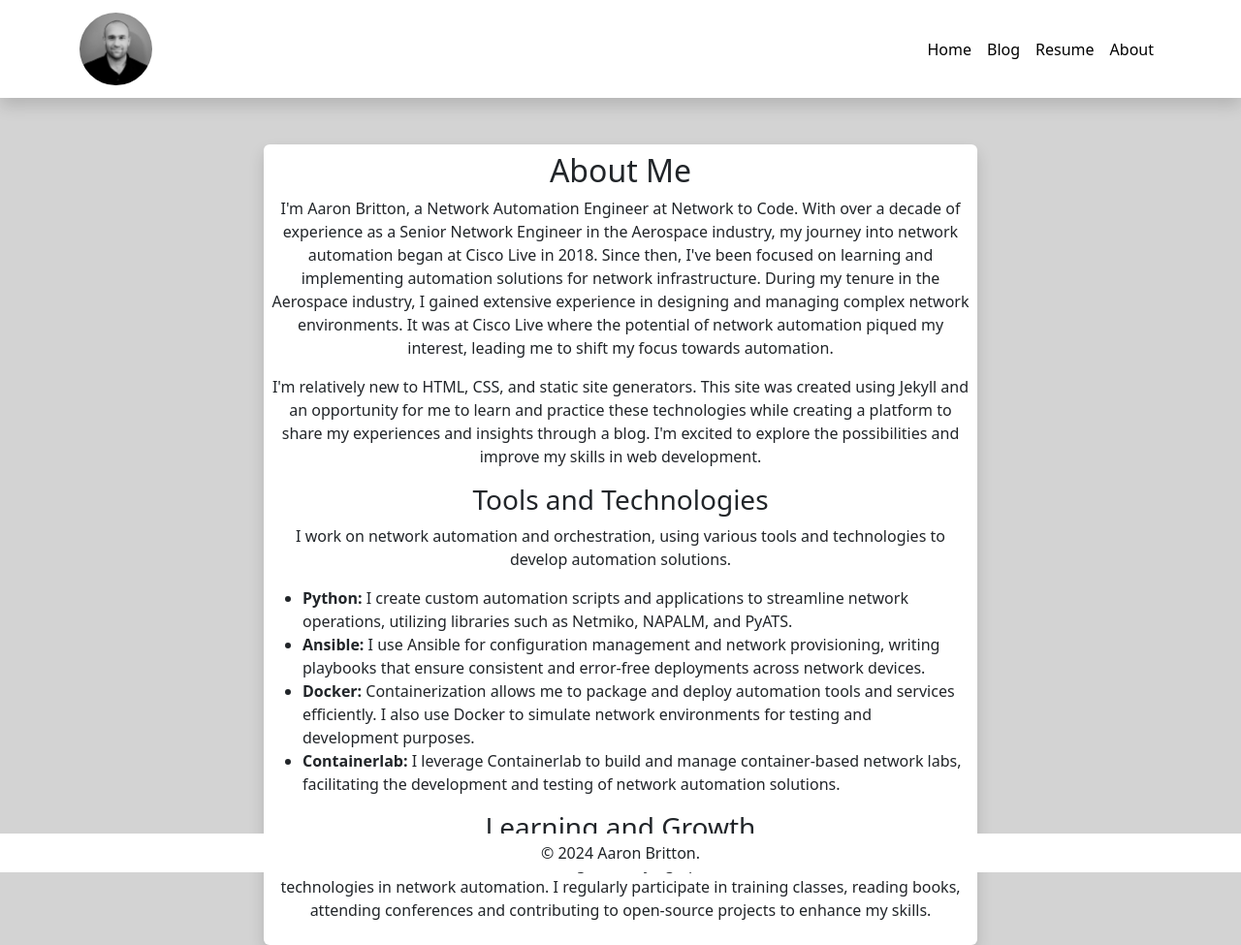
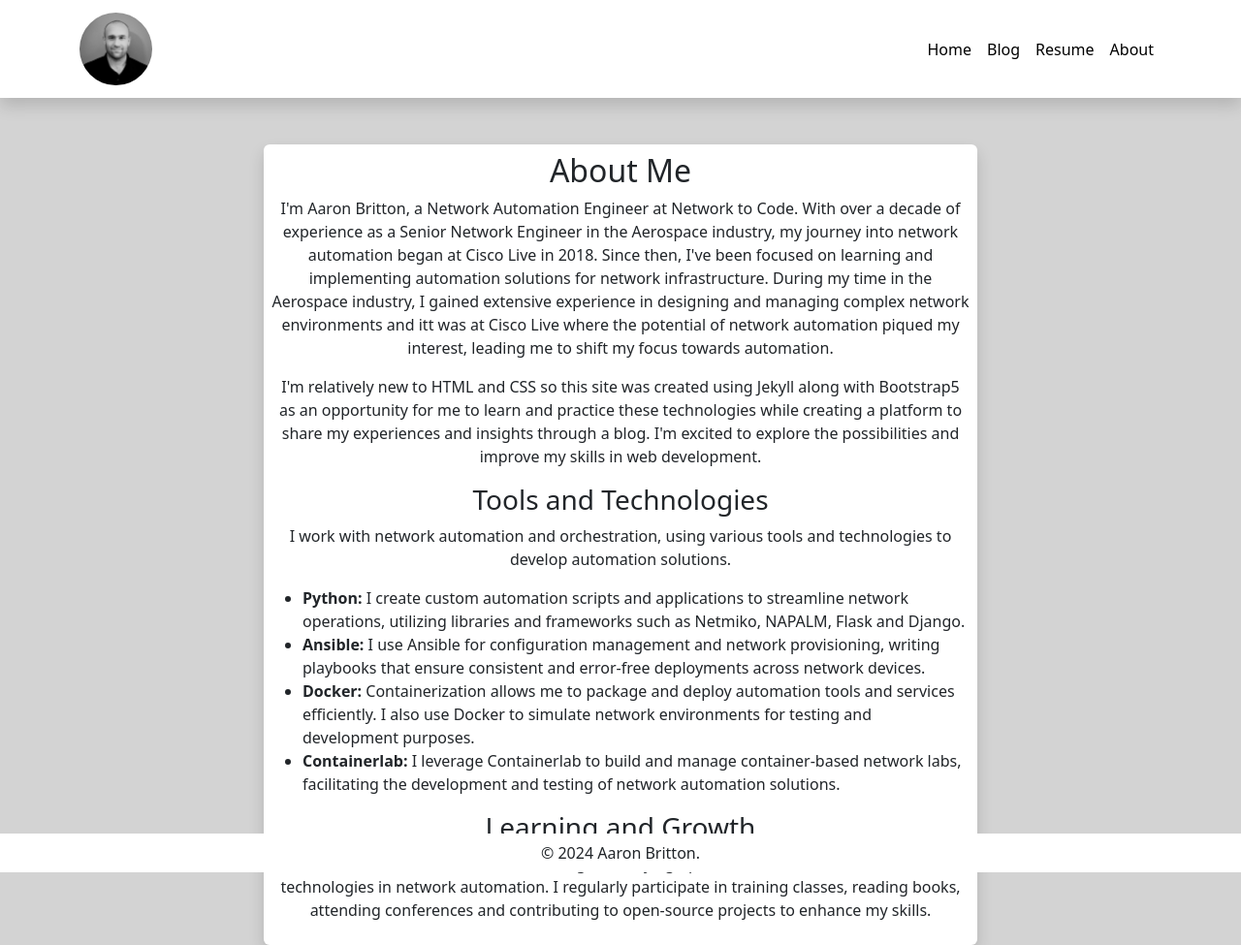
Before and after one commit to networkautomaniac/networkautomaniac.github.io, a Jekyll site: the page built from about.html, in a window 1280 px wide. Shown: the whole page at 97% size. Built offline with Jekyll 4.4.1, drawn with Linux system fonts in a browser that asks for light colours.

Commit message:
Update about

```diff
--- a/_includes/footer.html
+++ b/_includes/footer.html
@@ -1,4 +1,4 @@
-<footer class="footer mt-auto py-2 text-center bg-white fixed-bottom">
+<footer class="footer py-2 text-center bg-white fixed-bottom">
   <div class="container">
     <span>&copy; {{ site.time | date: '%Y' }} Aaron Britton.</span>
   </div>
--- a/about.html
+++ b/about.html
@@ -11,19 +11,19 @@ title: About
         <p>I'm Aaron Britton, a Network Automation Engineer at Network to Code. With over a decade of
           experience as a Senior Network Engineer in the Aerospace industry, my journey into network automation began at
           Cisco Live in 2018. Since then, I've been focused on learning and implementing automation solutions for network
-          infrastructure.  During my tenure in the Aerospace industry, I gained extensive experience in designing
-          and managing complex network environments. It was at Cisco Live where the potential of network automation
+          infrastructure.  During my time in the Aerospace industry, I gained extensive experience in designing
+          and managing complex network environments and itt was at Cisco Live where the potential of network automation
           piqued my interest, leading me to shift my focus towards automation.</p>
-        <p>I'm relatively new to HTML, CSS, and static site generators. This site was created
-          using Jekyll and an opportunity for me to learn and practice these technologies while creating a platform to
-          share my experiences and insights through a blog. I'm excited to explore the possibilities and improve my
-          skills in web development.</p>
+        <p>I'm relatively new to HTML and CSS so this site was created using Jekyll along with Bootstrap5 as an
+          opportunity for me to learn and practice these technologies while creating a platform to share my experiences
+          and insights through a blog. I'm excited to explore the possibilities and improve my skills in web
+          development.</p>
         <h3>Tools and Technologies</h3>
-        <p>I work on network automation and orchestration, using various tools and technologies to
+        <p>I work with network automation and orchestration, using various tools and technologies to
           develop automation solutions.</p>
         <ul class="text-start">
           <li><strong>Python:</strong> I create custom automation scripts and applications to streamline network
-            operations, utilizing libraries such as Netmiko, NAPALM, and PyATS.</li>
+            operations, utilizing libraries and frameworks such as Netmiko, NAPALM, Flask and Django.</li>
           <li><strong>Ansible:</strong> I use Ansible for configuration management and network provisioning, writing
             playbooks that ensure consistent and error-free deployments across network devices.</li>
           <li><strong>Docker:</strong> Containerization allows me to package and deploy automation tools and services
```
